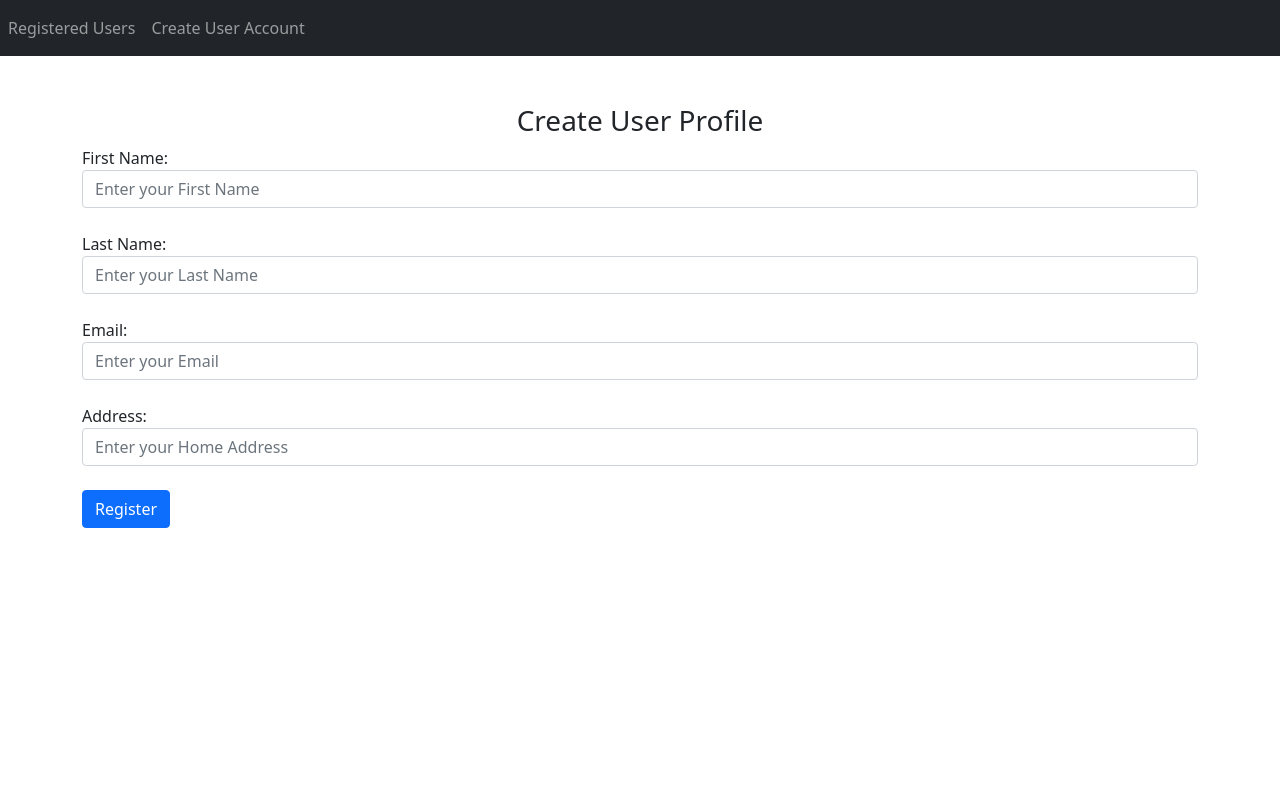
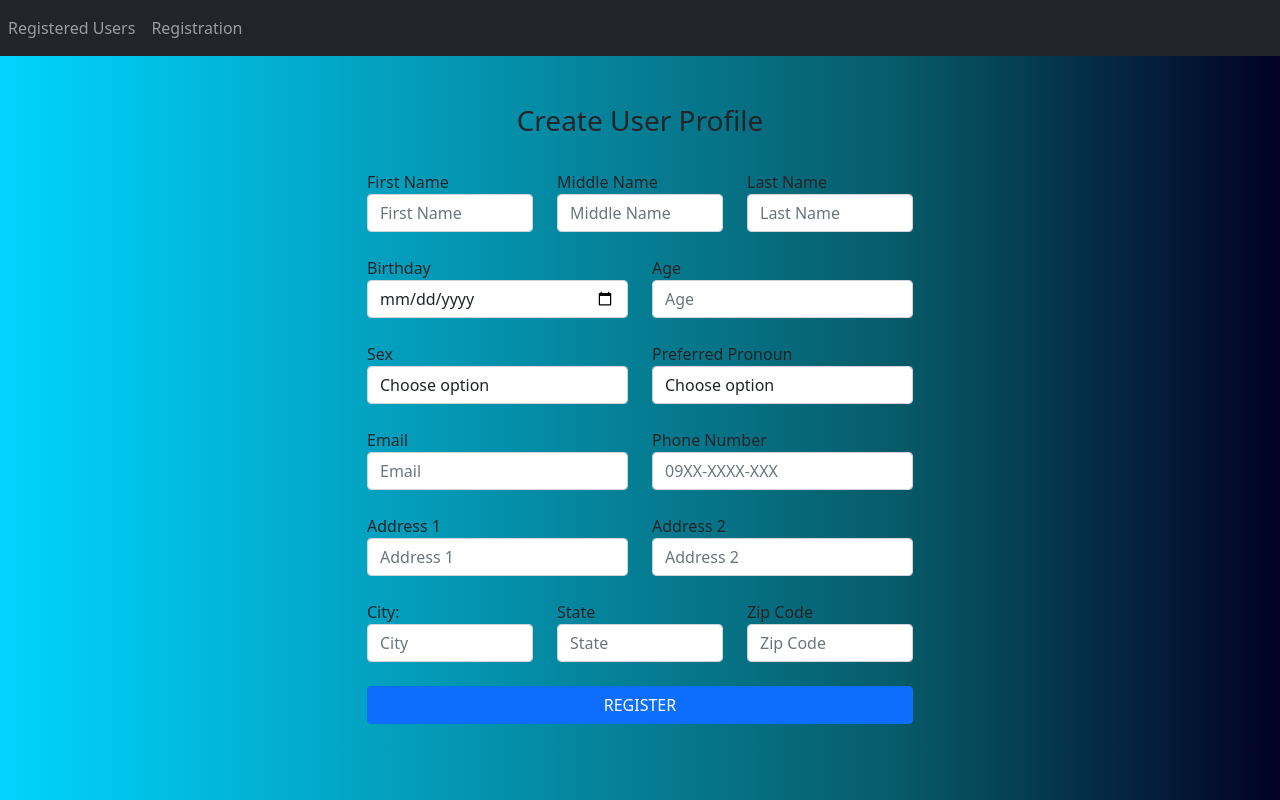
Before and after one commit to HPhil24/User_Registration, a React (Create React App) app in the folder user-registration/: page /create in a window 1280 px wide. Built offline with nearby package versions, Linux system fonts and the light colour scheme.

Commit message:
Linked frontend and backend

```diff
--- a/user-registration/src/App.css
+++ b/user-registration/src/App.css
@@ -36,3 +36,7 @@
     transform: rotate(360deg);
   }
 }
+
+.btn {
+  width:49%;
+}
--- a/user-registration/src/App.js
+++ b/user-registration/src/App.js
@@ -13,7 +13,7 @@ function App() {
             <Link to="/" className="nav-link">Registered Users</Link>
           </li>
           <li className="navbar-item">
-            <Link to="/create" className="nav-link">Create User Account</Link>
+            <Link to="/create" className="nav-link">Registration</Link>
           </li>
         </ul>
       </nav>
--- a/user-registration/src/CreateUser.js
+++ b/user-registration/src/CreateUser.js
@@ -1,10 +1,16 @@
 import React from "react";
+import { useHistory } from "react-router-dom";
+import { createUser } from "./api";
 import { UserForm } from "./UserForm";
 
 export const CreateUser = () => {
-  const onSubmit = (data) => {
-    alert(JSON.stringify(data));
+  const history = useHistory()
+
+  const onSubmit = async (data) => {
+    await createUser(data);
+    history.push("/")
   };
+
   return (
     <div className="container">
       <div className="mt-5">
--- a/user-registration/src/EditUser.js
+++ b/user-registration/src/EditUser.js
@@ -1,17 +1,24 @@
 import React, { useState, useEffect } from "react";
+import { useRouteMatch, useHistory } from "react-router-dom";
 import { UserForm } from "./UserForm";
+import { getUser, updateUser } from "./api";
 
 export const EditUser = () => {
+  const match = useRouteMatch()
   const [user, setUser] = useState();
+  const history = useHistory()
 
   useEffect(() => {
-    setUser({
-      fname: "Phil",
-    });
+    const fetchUser = async () => {
+      const user = await getUser(match.params.id)
+      setUser(user)
+    }
+    fetchUser()
   }, []);
 
-  const onSubmit = (data) => {
-      alert(JSON.stringify(data))
+  const onSubmit = async (data) => {
+    await updateUser(data, match.params.id);
+    history.push("/")
   }
 
   return user ? (
--- a/user-registration/src/UserForm.js
+++ b/user-registration/src/UserForm.js
@@ -1,71 +1,258 @@
 import React from "react";
 import { useForm } from "react-hook-form";
-import { useHistory } from "react-router-dom";
 
 export const UserForm = ({ user, onSubmit }) => {
   const { register, handleSubmit } = useForm({
-    defaultValues: { fname: user ? user.fname : "" },
+    defaultValues: {
+      fname: user ? user.fname : "",
+      mname: user ? user.mname : "",
+      lname: user ? user.lname : "",
+      birthday: user ? user.birthday : "",
+      age: user ? user.age : "",
+      sex: user ? user.sex : "",
+      pronoun: user ? user.pronoun : "",
+      email: user ? user.email : "",
+      number: user ? user.number : "",
+      address1: user ? user.address1 : "",
+      address2: user ? user.address2 : "",
+      city: user ? user.city : "",
+      state: user ? user.state : "",
+      zipcode: user ? user.zipcode : "",
+    },
   });
-  const history = useHistory();
 
   const submitHandler = handleSubmit((data) => {
-    onSubmit(data)
-    history.push("/");
+    onSubmit(data);
   });
 
   return (
+    <div className="container1">
     <form onSubmit={submitHandler}>
       <div className="form-group">
-        <label htmlFor="text">First Name:</label>
+        <br></br>
+        <div className="row">
+          <div className="col-sm-2 offset-md-3">
+            <label htmlFor="text">First Name</label>
             <input
               className="form-control"
               type="text"
-          name="name"
-          id="name"
-          placeholder="Enter your First Name"
+              name="fname"
+              id="fname"
+              placeholder="First Name"
               autoComplete="off"
               {...register("fname", { required: "Required" })}
             />
-        <br></br>
-        <label htmlFor="text">Last Name:</label>
+          </div>
+          <div className="col-sm-2">
+            <label htmlFor="text">Middle Name</label>
             <input
               className="form-control"
               type="text"
-          name="name"
-          id="name"
-          placeholder="Enter your Last Name"
+              name="mname"
+              id="mname"
+              placeholder="Middle Name"
+              autoComplete="off"
+              {...register("mname", { required: "Required" })}
+            />
+          </div>
+          <div className="col-sm-2">
+            <label htmlFor="text">Last Name</label>
+            <input
+              className="form-control"
+              type="text"
+              name="lname"
+              id="lname"
+              placeholder="Last Name"
               autoComplete="off"
               {...register("lname", { required: "Required" })}
             />
+          </div>
+        </div>
         <br></br>
-        <label htmlFor="text">Email:</label>
+
+        <div className="row">
+          <div className="col-sm-3 offset-md-3">
+            <label htmlFor="birthday">Birthday</label>
+            <input
+              placeholder="Birthday"
+              className="form-control"
+              type="date"
+              name="birthday"
+              id="birthday"
+              autoComplete="off"
+              {...register("birthday", {
+                required: "Required",
+              })}
+            />
+          </div>
+          <div className="col-sm-3">
+            <label htmlFor="age">Age</label>
+            <input
+              placeholder="Age"
+              className="form-control"
+              type="number"
+              min="18"
+              max="80"
+              name="age"
+              id="age"
+              autoComplete="off"
+              {...register("age", {
+                required: "Required",
+              })}
+            />
+          </div>
+        </div>
+        <br></br>
+
+        <div className="row">
+          <div className="col-sm-3 offset-md-3">
+            <label htmlFor="sex">Sex</label>
+            <select
+              className="form-control"
+              name="age"
+              id="sex"
+              {...register("sex", {
+                required: "Required",
+              })}
+            >
+              <option value="" disabled selected>
+                Choose option
+              </option>
+              <option value="Male">Male</option>
+              <option value="Female">Female</option>
+              <option value="Prefer not to say">Prefer not to say</option>
+            </select>
+          </div>
+          <div className="col-sm-3">
+            <label htmlFor="pronoun">Preferred Pronoun</label>
+            <select
+              className="form-control"
+              name="pronoun"
+              id="pronoun"
+              {...register("pronoun", {
+                required: "Required",
+              })}
+            >
+              <option value="" disabled selected>
+                Choose option
+              </option>
+              <option value="He/Him/His">He/Him/His</option>
+              <option value="She/Her">She/Her</option>
+              <option value="Prefer not to say">Prefer not to say</option>
+            </select>
+          </div>
+        </div>
+        <br></br>
+        <div className="row">
+          <div className="col-sm-3 offset-md-3">
+            <label htmlFor="email">Email</label>
             <input
               className="form-control"
               type="email"
-          name="description"
-          id="description"
-          placeholder="Enter your Email"
+              name="email"
+              id="email"
+              placeholder="Email"
               autoComplete="off"
-          {...register("description", { required: "Required" })}
+              {...register("email", { required: "Required" })}
             />
+          </div>
+          <div className="col-sm-3">
+            <label htmlFor="number">Phone Number</label>
+            <input
+              className="form-control"
+              type="tel"
+              name="number"
+              id="number"
+              placeholder="09XX-XXXX-XXX"
+              pattern="[0-9]{4}-[0-9]{4}-[0-9]{3}"
+              autoComplete="off"
+              {...register("number", {
+                required: "Required",
+              })}
+            />
+          </div>
+        </div>
         <br></br>
-        <label htmlFor="text">Address:</label>
+
+        <div className="row">
+          <div className="col-sm-3 offset-md-3">
+            <label htmlFor="address">Address 1</label>
             <input
               className="form-control"
               type="text"
-          name="address"
-          id="address"
-          placeholder="Enter your Home Address"
+              name="address1"
+              id="address1"
+              placeholder="Address 1"
               autoComplete="off"
-          {...register("address", { required: "Required" })}
+              {...register("address1", { required: "Required" })}
             />
+          </div>
+          <div className="col-sm-3">
+            <label htmlFor="address">Address 2</label>
+            <input
+              className="form-control"
+              type="text"
+              name="address2"
+              id="address2"
+              placeholder="Address 2"
+              autoComplete="off"
+              {...register("address2")}
+            />
+          </div>
+        </div>
         <br></br>
+
+        <div className="row">
+          <div className="col-sm-2 offset-md-3">
+            <label htmlFor="city">City:</label>
+            <input
+              className="form-control"
+              type="text"
+              name="city"
+              id="city"
+              placeholder="City"
+              autoComplete="off"
+              {...register("city", { required: "Required" })}
+            />
           </div>
-      <div className="form-group">
-        <button type="submit" className="btn btn-primary">
-          Register
+          <div className="col-sm-2">
+            <label htmlFor="state">State</label>
+            <input
+              className="form-control"
+              type="text"
+              name="state"
+              id="state"
+              placeholder="State"
+              autoComplete="off"
+              {...register("state")}
+            />
+          </div>
+          <div className="col-sm-2">
+            <label htmlFor="zipcode">Zip Code</label>
+            <input
+              placeholder="Zip Code"
+              className="form-control"
+              type="number"
+              min="400"
+              max="9811"
+              name="zipcode"
+              id="zipccode"
+              autoComplete="off"
+              {...register("zipcode", {
+                required: "Required",
+              })}
+            />
+          </div>
+        </div>
+      </div>
+      <br></br>
+      <div className="form-group d-flex justify-content-center">
+        <button type="submit" className="btn btn-primary btn-block">
+          REGISTER
         </button>
       </div>
+      <br></br>
     </form>
+    </div>
   );
 };
--- a/user-registration/src/UsersList.js
+++ b/user-registration/src/UsersList.js
@@ -23,30 +23,70 @@ export const UsersList = () => {
           <thead>
             <tr>
               <th>First Name</th>
+              <th>Middle Name</th>
               <th>Last Name</th>
+              <th>Birthday</th>
+              <th>Age</th>
+              <th>Sex</th>
+              <th>Pronoun</th>
               <th>Email</th>
-              <th>Address</th>
+              <th>Number</th>
+              <th>Address1</th>
+              <th>Address2</th>
+              <th>City</th>
+              <th>State</th>
+              <th>Zipcode</th>
               <th>Action</th>
             </tr>
           </thead>
           <tbody>
             {
             items.map(user => (
-              <tr key={user.id}>
+              <tr key={user._id}>
                 <td>
                   {user.fname}
+                </td>
+                <td>
+                  {user.mname}
                 </td>
                 <td>
                   {user.lname}
                 </td>
                 <td>
+                  {user.birthday}
+                </td>
+                <td>
+                  {user.age}
+                </td>
+                <td>
+                  {user.sex}
+                </td>
+                <td>
+                  {user.pronoun}
+                </td>
+                <td>
                   {user.email}
                 </td>
                 <td>
-                  {user.address}
+                  {user.number}
                 </td>
                 <td>
-                  <Link to={`/edit/${user.id}`}>Edit</Link>
+                  {user.address1}
+                </td>
+                <td>
+                  {user.address2}
+                </td>
+                <td>
+                  {user.city}
+                </td>
+                <td>
+                  {user.state}
+                </td>
+                <td>
+                  {user.zipcode}
+                </td>
+                <td>
+                  <Link to={`/edit/${user._id}`}>Edit</Link>
                 </td>
               </tr>
             ))
--- a/user-registration/src/index.css
+++ b/user-registration/src/index.css
@@ -1,4 +1,6 @@
 body {
+  background: rgb(0,212,255);
+background: linear-gradient(90deg, rgba(0,212,255,1) 0%, rgba(7,91,105,1) 70%, rgba(2,0,36,1) 100%);
   margin: 0;
   font-family: -apple-system, BlinkMacSystemFont, 'Segoe UI', 'Roboto', 'Oxygen',
     'Ubuntu', 'Cantarell', 'Fira Sans', 'Droid Sans', 'Helvetica Neue',
```
Also changed, not shown: user-registration/src/api.js (+25 -1 lines), 2 other files (tests, documents, lock files or other folders). Lines whose indentation alone changed are shown as unchanged.
